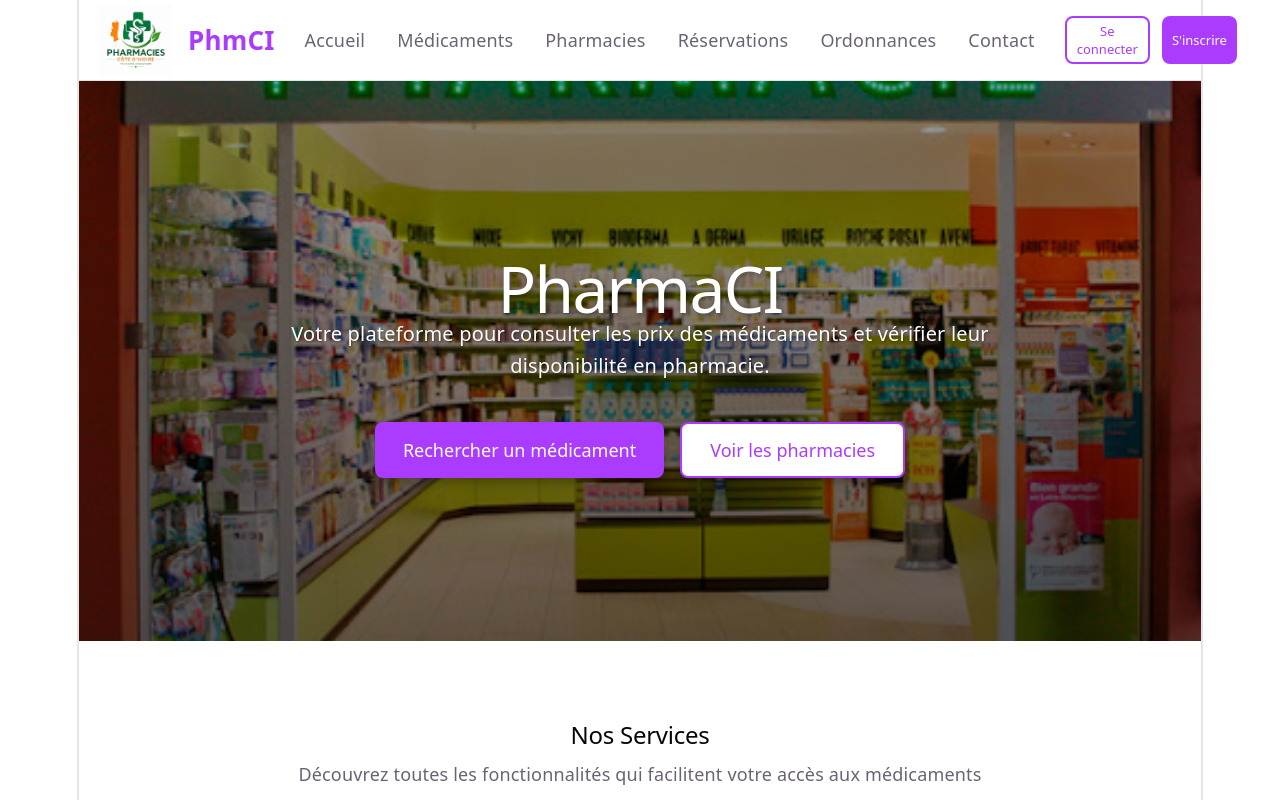
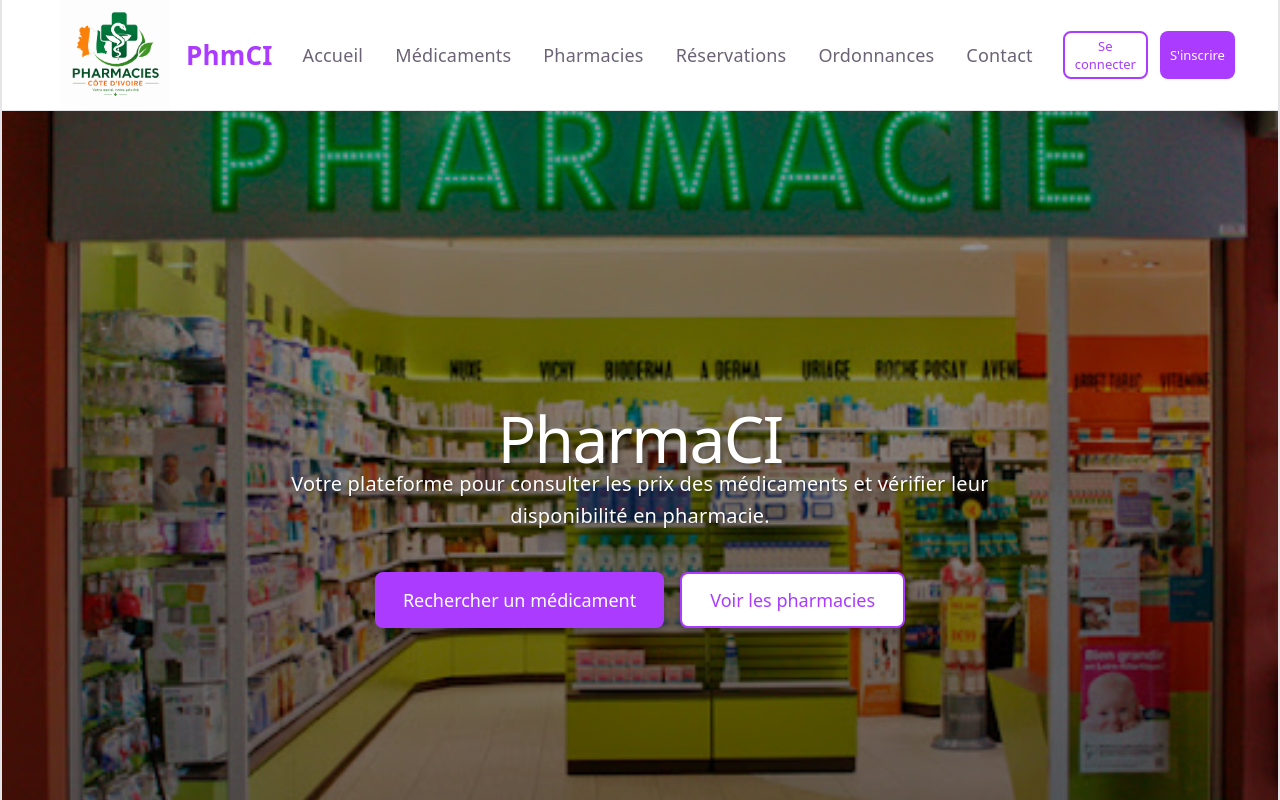
Before and after one commit to kouadio5486/PHARMACIE-, a Vue app in the folder frontend/: page / in a window 1280 px wide. Shown: the top 800 px of the page. Built offline with nearby package versions, Linux system fonts and the light colour scheme.

Commit message:
page d'accueil ameliore

```diff
--- a/frontend/index.html
+++ b/frontend/index.html
@@ -5,6 +5,18 @@
     <link rel="icon" type="image/svg+xml" href="/favicon.svg" />
     <meta name="viewport" content="width=device-width, initial-scale=1.0" />
     <title>frontend</title>
+    <style>
+      * {
+        margin: 0;
+        padding: 0;
+        box-sizing: border-box;
+      }
+
+      html, body, #app {
+        width: 100%;
+        overflow-x: hidden;
+      }
+    </style>
   </head>
   <body>
     <div id="app"></div>
--- a/frontend/src/App.vue
+++ b/frontend/src/App.vue
@@ -76,14 +76,12 @@ const features = [
 
     <!-- Hero Section -->
     <section class="hero-section" :style="{ backgroundImage: `linear-gradient(rgba(0, 0, 0, 0.4), rgba(0, 0, 0, 0.6)), url(${heroImage})` }">
-      <div class="container">
       <div class="hero-content">
         <h1 class="hero-title">PharmaCI</h1>
         <p class="hero-subtitle">Votre plateforme pour consulter les prix des médicaments et vérifier leur disponibilité en pharmacie.</p>
         <div class="hero-buttons">
           <BaseButton size="large">Rechercher un médicament</BaseButton>
           <BaseButton variant="secondary" size="large">Voir les pharmacies</BaseButton>
-          </div>
         </div>
       </div>
     </section>
@@ -135,6 +133,7 @@ const features = [
   min-height: 100vh;
   display: flex;
   flex-direction: column;
+  width: 100%;
 }
 
 .container {
@@ -143,15 +142,22 @@ const features = [
   padding: 0 20px;
 }
 
-/* Hero Section */
+/* Hero Section  pour agrandir image*/
 .hero-section {
-  min-height: 50vh;
+  min-height: 100vh;
   display: flex;
   align-items: center;
-  padding: 80px 0;
+  justify-content: center;
   background-size: cover;
   background-position: center;
   background-repeat: no-repeat;
+  width: 100vw;
+  margin-left: calc(50% - 50vw);
+  margin-right: calc(50% - 50vw);
+  padding: 0;
+  position: relative;
+  left: 0;
+  right: 0;
 }
 
 .hero-content {
@@ -160,6 +166,7 @@ const features = [
   margin: 0 auto;
   position: relative;
   z-index: 1;
+  padding: 0 20px;
 }
 
 .hero-title {
@@ -302,10 +309,6 @@ const features = [
     font-size: 48px;
   }
 
-  .hero-section {
-    padding: 60px 0;
-  }
-
   .features-section {
     padding: 60px 0;
   }
@@ -331,3 +334,16 @@ const features = [
   }
 }
 </style>
+
+<style>
+* {
+  margin: 0;
+  padding: 0;
+  box-sizing: border-box;
+}
+
+html, body, #app {
+  width: 100%;
+  overflow-x: hidden;
+}
+</style>
--- a/frontend/src/components/AppHeader.vue
+++ b/frontend/src/components/AppHeader.vue
@@ -90,7 +90,7 @@ const navItems = [
 }
 
 .logo-image {
-  height: 73px;
+  height: 110px;
   width: auto;
   object-fit: contain;
 }
```
Lines whose indentation alone changed are shown as unchanged.
